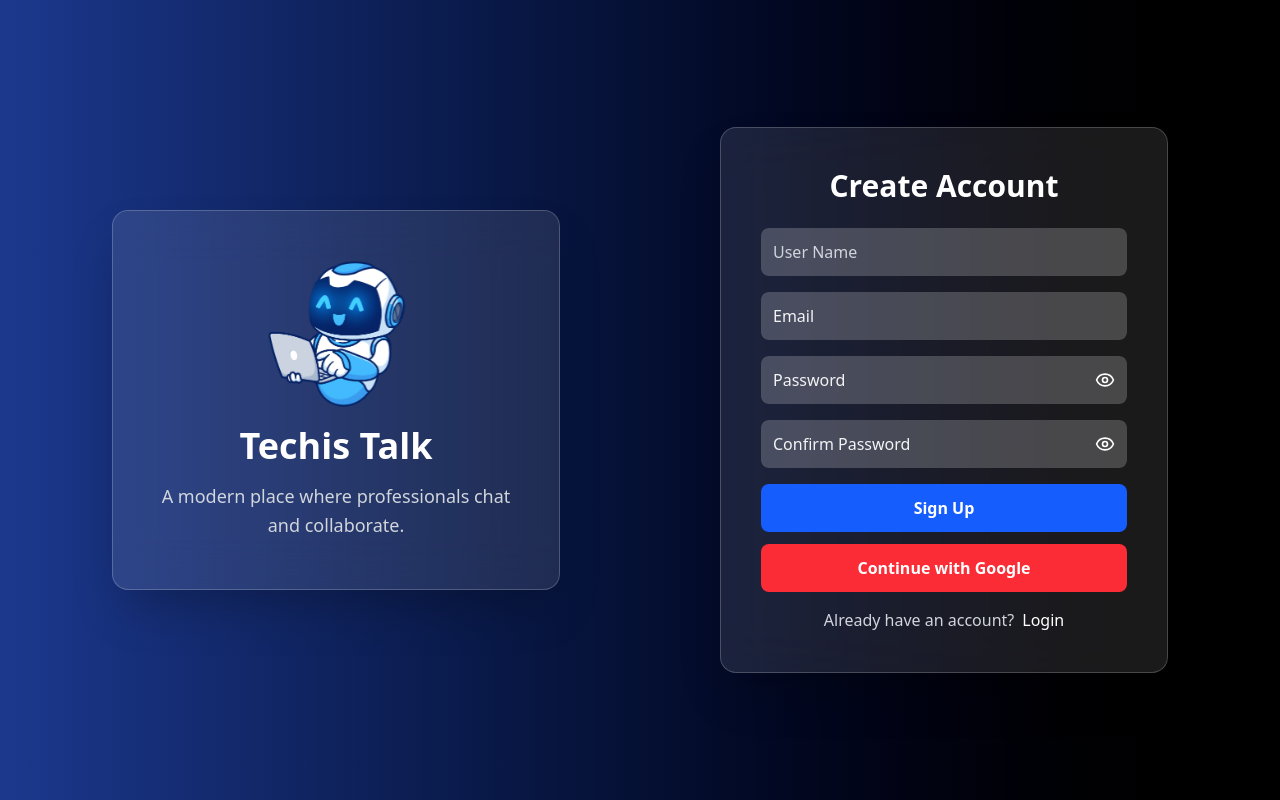
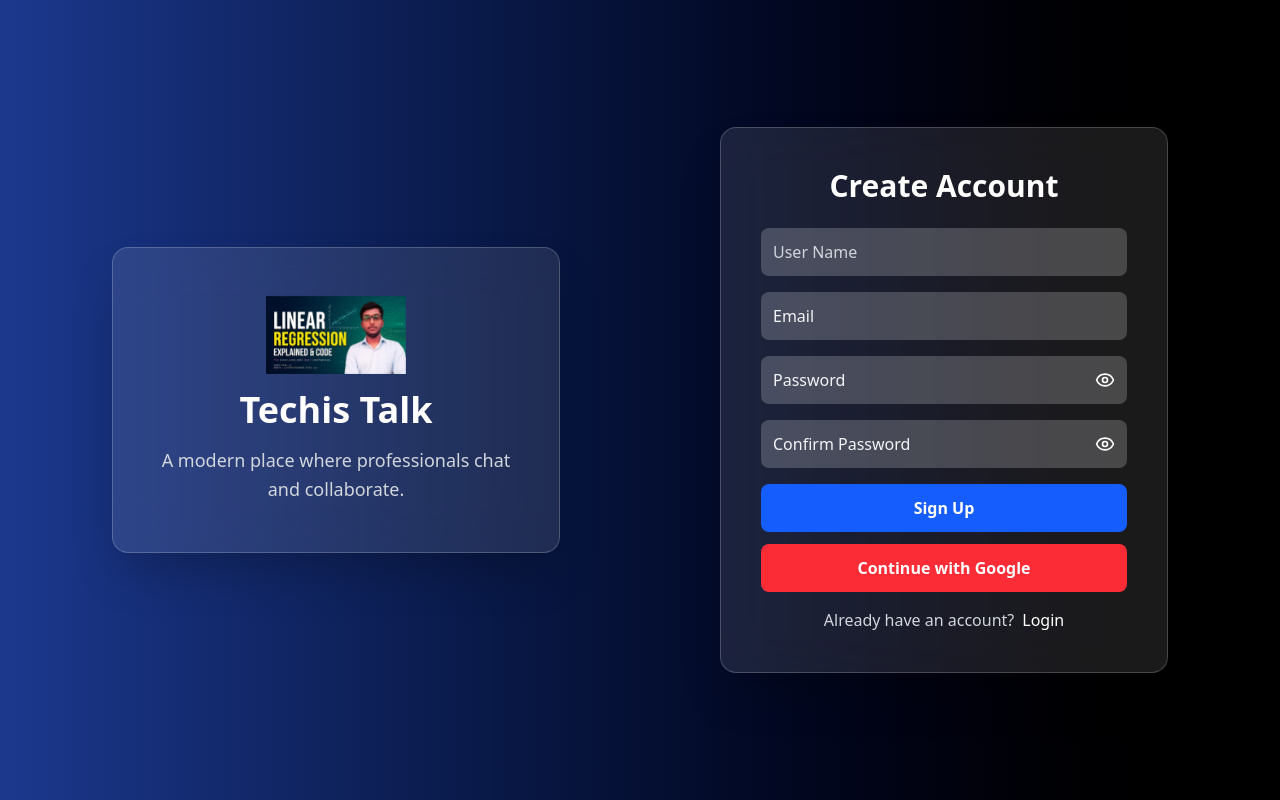
Before and after one commit to meShahabaj/TechisTalk, a Next.js app in the folder frontend/: page /signup in a window 1280 px wide. Built offline with nearby package versions, Linux system fonts and the light colour scheme; no server answers.

Commit message:
Refactor code structure for improved readability and maintainability

```diff
--- a/frontend/components/Signup.tsx
+++ b/frontend/components/Signup.tsx
@@ -128,7 +128,7 @@ export default function SignUp() {
 
                 {/* RIGHT COLUMN — TEXT (GLASS) */}
                 <div className="hidden sm:block bg-white/10 backdrop-blur-xl border border-white/20 shadow-2xl rounded-2xl p-12 max-w-md text-center">
-                    <img src="/hello.png" alt="Techis Talk Logo" width={140} height={140} className="mx-auto mb-4 float" />
+                    <img src="Gemini_Generated_Image_15mgt815mgt815mg.png" alt="Techis Talk Logo" width={140} height={140} className="mx-auto mb-4 float" />
                     <h1 className="text-white text-4xl font-bold mb-4">
                         Techis Talk
                     </h1>
```
Also changed, not shown: frontend/public/Gemini_Generated_Image_15mgt815mgt815mg.png (added).
